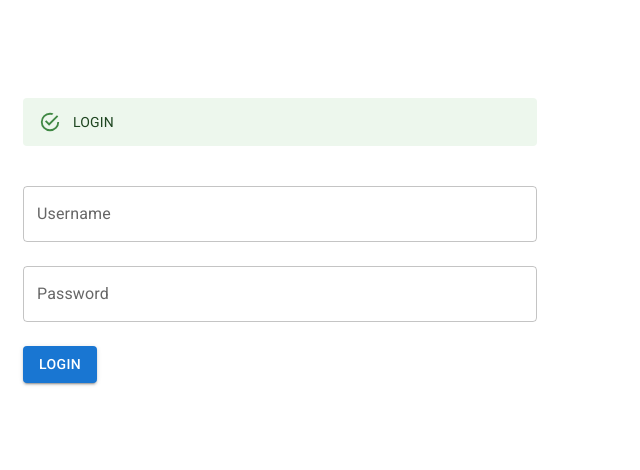
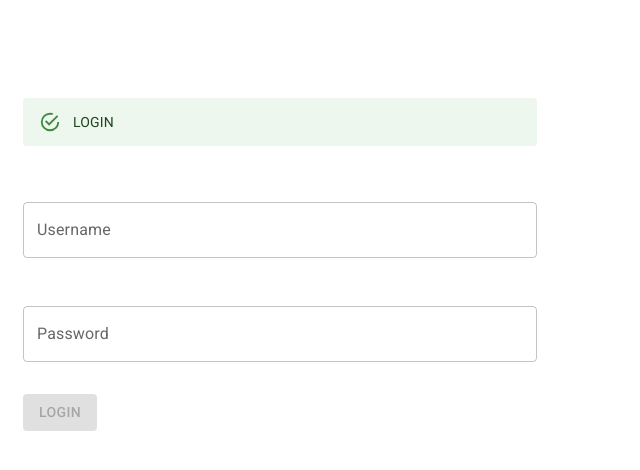
Before and after one commit to abhidevfullstack/Student-UI, a React (Vite) app: page / in a window 1280 px wide. Shown: the top 470 px of the page, without its empty margins (0-640 px from the left). Built offline with nearby package versions, Linux system fonts and the light colour scheme.

Commit message:
Update Login.jsx

```diff
--- a/src/components/screens/Login.jsx
+++ b/src/components/screens/Login.jsx
@@ -1,70 +1,82 @@
 import { Alert, Box, Button, Grid, TextField } from "@mui/material";
-import { useEffect, useState } from "react";
-import { notify } from "../../utils/ToastNotification";
-import { TOAST_TYPE } from "../../constants";
-import { getToken, login, storeToken } from "../../services/AdminService";
-import { StatusCodes } from "http-status-codes";
-import { useNavigate } from "react-router-dom";
 import { ToastContainer } from "react-toastify";
-
+import '../../assets/styles/TextInputStyle.css';
+import { useLogin } from "../../custom-hooks/useLogin";
+import { MESSAGES } from "../../constants";
 export function Login() {
 
-    const navigate = useNavigate();
-
-    useEffect(()=>{
-        if(getToken()){
-            navigate("/home");
-        }
-    },[]);
-
-    const [credentials, setCredentials] = useState({ username: '', password: '' });
-
-    const handleInputChange = (event) => {
-        setCredentials({ ...credentials, [event.target.name]: event.target.value });
-    }
-
-    const handleLogin = async () => {
-        try {
-            const response = await login(credentials);
-            if (response.status === StatusCodes.OK) {
-                storeToken(response.data.token);
-                navigate("/home");
-            }
-        } catch (error) {
-            if (error.response.status === StatusCodes.BAD_REQUEST) {
-                notify(error.response.data.message, TOAST_TYPE.ERROR)
-            }
-            else {
-                notify("Something went wrong", TOAST_TYPE.ERROR);
-            }
-
-
-        }
-    }
+    const {
+        handleSubmit,
+        handleChange,
+        handleBlur,
+        values,
+        isValid,
+        touched,
+        dirty,
+        errors
+    } = useLogin();
 
     return (
         <Box>
             <Grid container>
                 <Grid item xs={5}>
-                    <Alert severity="success">LOGIN</Alert>
+                    <Alert severity="success">{MESSAGES.LOGIN_HEADING}</Alert>
                 </Grid>
 
             </Grid>
+
+            <form onSubmit={handleSubmit}>
                 <Grid container sx={{ marginTop: 5 }}>
                     <Grid item xs={5}>
-                    <TextField fullWidth label="Username" name="username" variant="outlined" placeholder="Enter Username" onChange={handleInputChange} />
+                        <TextField
+                            className="custom-field"
+                            fullWidth
+                            label="Username"
+                            id="username"
+                            name="username"
+                            variant="outlined"
+                            placeholder={MESSAGES.USERNAME_FIELD_PLACEHOLDER}
+                            value={values.username}
+                            onChange={handleChange}
+                            onBlur={handleBlur}
+                            error={touched.username && Boolean(errors.username)}
+                            helperText={touched.username && errors.username}
+                            margin="normal"
+                        />
                     </Grid>
 
                 </Grid>
                 <Grid container sx={{ marginTop: 3 }}>
                     <Grid item xs={5}>
-                    <TextField fullWidth type="password" label="Password" name="password" variant="outlined" placeholder="Enter Password" onChange={handleInputChange} />
+                        <TextField
+                            className="custom-field"
+                            fullWidth
+                            type="password"
+                            label="Password"
+                            name="password"
+                            variant="outlined"
+                            placeholder={MESSAGES.PASSWORD_FIELD_PLACEHOLDER}
+                            value={values.password}
+                            onChange={handleChange}
+                            onBlur={handleBlur}
+                            error={touched.password && Boolean(errors.password)}
+                            helperText={touched.password && errors.password}
+                            margin="normal"
+                        />
                     </Grid>
                 </Grid>
-            <Button variant="contained" color="primary" sx={{ marginTop: 3 }} onClick={handleLogin}>
-                Login
+                <Button
+                    variant="contained"
+                    color="primary"
+                    sx={{ marginTop: 3 }}
+                    type="submit"
+                    disabled={!(isValid && dirty)}
+                >
+                    {MESSAGES.LOGIN_BUTTON_TEXT}
                 </Button>
-            <ToastContainer/>
+            </form>
+
+            <ToastContainer />
         </Box>
     )
 }
```
Lines whose indentation alone changed are shown as unchanged.
